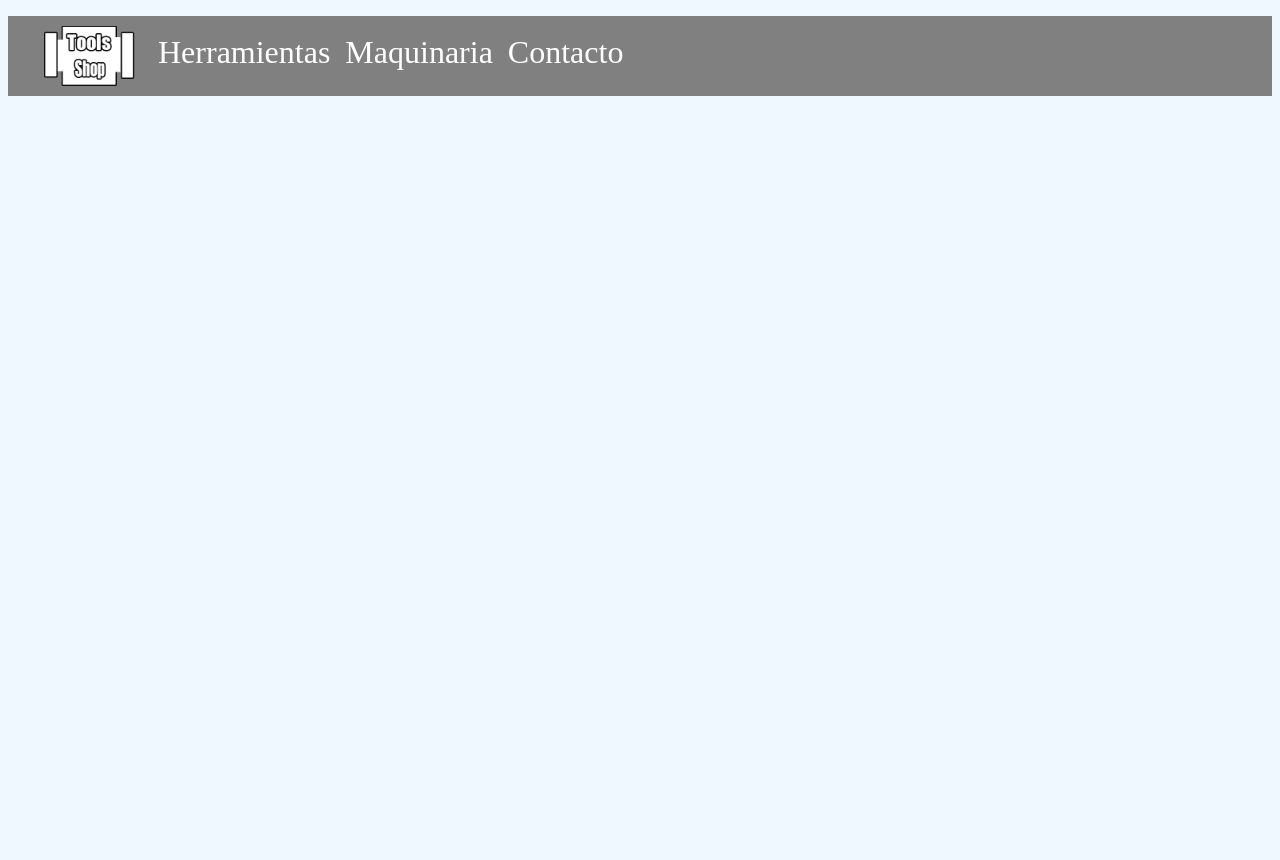
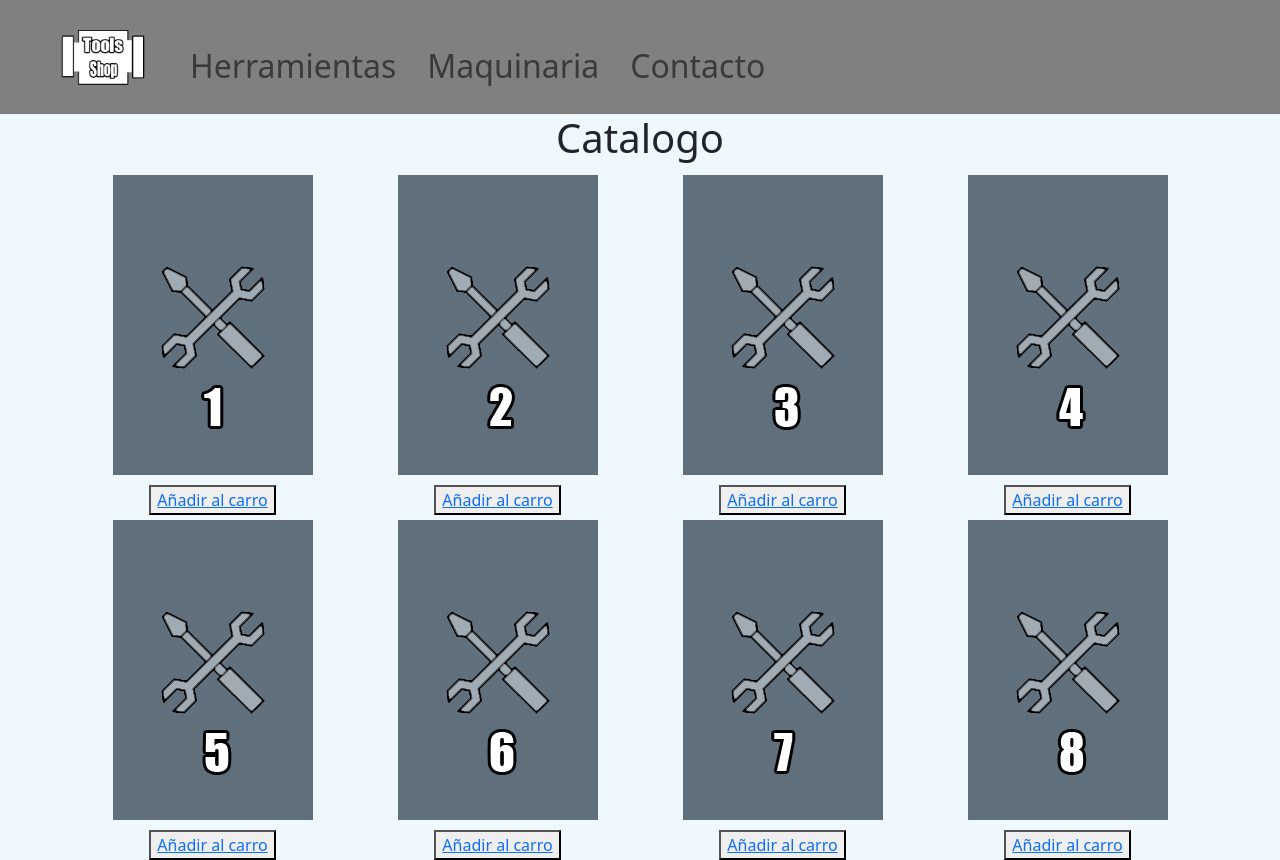
Before and after one commit to rodrixxxxx/ToolsShop, a plain HTML site: page index.html in a window 1280 px wide. Before the commit the page ends 800 px from the top, so only its background shows below. Drawn offline with nearby package versions, Linux system fonts and the light colour scheme.

Commit message:
updateIndex

```diff
--- a/css/style.css
+++ b/css/style.css
@@ -1,3 +1,4 @@
+@import url("https://fonts.googleapis.com/css2?family=Roboto:ital,wght@0,100;0,400;1,300&display=swap");
 /*------- BODY -------*/
 body{
     background-color: aliceblue;
@@ -46,3 +47,14 @@ nav ul li a{
 .fontSize{
     font-size: 30px;
 }
+
+.textCenter {
+    text-align: center;
+  }
+
+.productoMargenes {
+    margin-top: 5px;
+    margin-bottom: 10px;
+    margin-left: 5px;
+    margin-right: 5px;
+  }
--- a/index.html
+++ b/index.html
@@ -5,18 +5,112 @@
     <meta http-equiv="X-UA-Compatible" content="IE=edge">
     <meta name="viewport" content="width=device-width, initial-scale=1.0">
     <title>Document</title>
+    <link href="https://cdn.jsdelivr.net/npm/bootstrap@5.1.3/dist/css/bootstrap.min.css" rel="stylesheet"
+        integrity="sha384-1BmE4kWBq78iYhFldvKuhfTAU6auU8tT94WrHftjDbrCEXSU1oBoqyl2QvZ6jIW3" crossorigin="anonymous">
     <link rel="stylesheet" href="./css/style.css">
 </head>
 <body>
-    <nav>
-        <ul>
-            <img class="logo" src="img/logo.png" alt="">
-            <li><a href="./pages/herramientas.html">Herramientas</a></li>
-            <li><a href="./pages/maquinaria.html">Maquinaria</a></li>
-            <li><a href="./pages/contacto.html">Contacto</a></li>
-        </ul>
+    <nav class="navbar navbar-expand-lg navbar-light py-3">
+        <div class="container">
+            <a href="./index.html">
+                <img class="logo" src="img/logo.png" alt="">
+            </a>
+            <button class="navbar-toggler" type="button" data-bs-toggle="collapse"
+                data-bs-target="#navbarSupportedContent" aria-controls="navbarSupportedContent" aria-expanded="false"
+                aria-label="Toggle navigation">
+                <span class="navbar-toggler-icon"></span>
+            </button>
+            <div class="collapse navbar-collapse" id="navbarSupportedContent">
+                <ul class="navbar-nav me-auto mb-2 mb-lg-0">
+                    <li class="nav-item"><a class="nav-link" href="./pages/herramientas.html">Herramientas</a></li>
+                    <li class="nav-item"><a class="nav-link" href="./pages/maquinaria.html">Maquinaria</a></li>
+                    <li class="nav-item"><a class="nav-link" href="./pages/contacto.html">Contacto</a></li>
+                </ul>
+            </div>
+        </div>
     </nav>
+    <main>
+        <main class="container">
+            <div>
+                <h1 class="textCenter">Catalogo</h1>
+            </div>
+            <div class="row">
+                <!-- <div> -->
+                <div class="col-lg-3 col-md-6 textCenter">
+                    <a href="./pages/herra1.html">
+                        <img class="productoMargenes" src="./img/herra1.png" alt="Herramienta 1" title="Herramienta 1">
+                    </a>
+                    <button>
+                        <a href="">Añadir al carro</a>
+                    </button>
+                </div>
+                <div class="col-lg-3 col-md-6 textCenter">
+                    <a href="./pages/herra2.html">
+                        <img class="productoMargenes" src="./img/herra2.png" alt="Herramienta 2"
+                            title="Herramienta 2">
+                    </a>
+                    <button>
+                        <a href="">Añadir al carro</a>
+                    </button>
+                </div>
+                <div class="col-lg-3 col-md-6 textCenter">
+                    <a href="./pages/herra3.html">
+                        <img class="productoMargenes" src="./img/herra3.png" alt="Herramienta 3"
+                            title="Herramienta 3">
+                    </a>
+                    <button>
+                        <a href="">Añadir al carro</a>
+                    </button>
+                </div>
+                <div class="col-lg-3 col-md-6 textCenter">
+                    <a href="./pages/herra4.html">
+                        <img class="productoMargenes" src="./img/herra4.png" alt="Herramienta 4" title="Herramienta 4">
+                    </a>
+                    <button>
+                        <a href="">Añadir al carro</a>
+                    </button>
+                </div>
+                <!-- </div> -->
+            </div>
+            <div class="row">
+                <div class="col-lg-3 col-md-6 textCenter">
+                    <a href="./pages/herra5.html">
+                        <img class="productoMargenes" src="./img/herra5.png" alt="Herramienta 5"
+                            title="Herramienta 5">
+                    </a>
+                    <button>
+                        <a href="">Añadir al carro</a>
+                    </button>
+                </div>
+                <div class="col-lg-3 col-md-6 col-xl-3 textCenter">
+                    <a href="./pages/herra6.html">
+                        <img class="productoMargenes" src="./img/herra6.png" alt="Herramienta 6" title="Herramienta 6">
+                    </a>
+                    <button>
+                        <a href="">Añadir al carro</a>
+                    </button>
+                </div>
+                <div class="col-lg-3 col-md-6 col-xl-3 textCenter">
+                    <a href="./pages/herra7.html">
+                        <img class="productoMargenes" src="./img/herra7.png" alt="Herramienta 7" title="Herramienta 7">
+                    </a>
+                    <button>
+                        <a href="">Añadir al carro</a>
+                    </button>
+                </div>
+                <div class="col-lg-3 col-md-6 col-xl-3 textCenter">
+                    <a href="./pages/herra8.html">
+                        <img class="productoMargenes" src="./img/herra8.png" alt="Herramienta 8"
+                            title="Herramienta 8">
+                    </a>
+                    <button>
+                        <a href="">Añadir al carro</a>
+                    </button>
+                </div>
 
+            </div>
+
+    </main>
     <script src="./js/main.js"></script>
 </body>
 </html>
```
Also changed, not shown: img/herra1.png (added), img/herra2.png (added), img/herra3.png (added), img/herra4.png (added), img/herra5.png (added), img/herra6.png (added), img/herra7.png (added), img/herra8.png (added).
